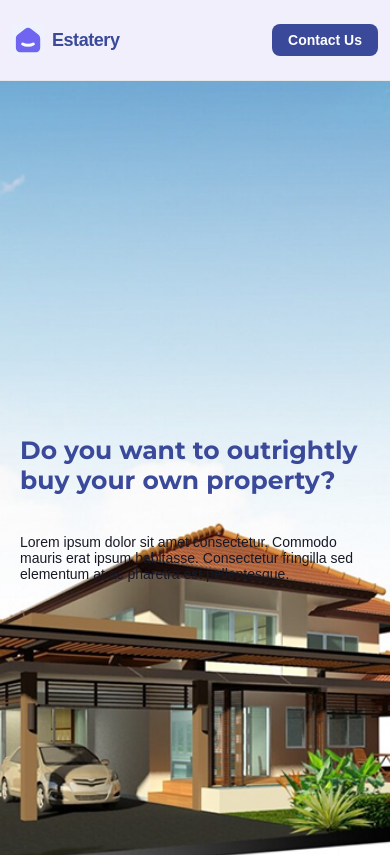
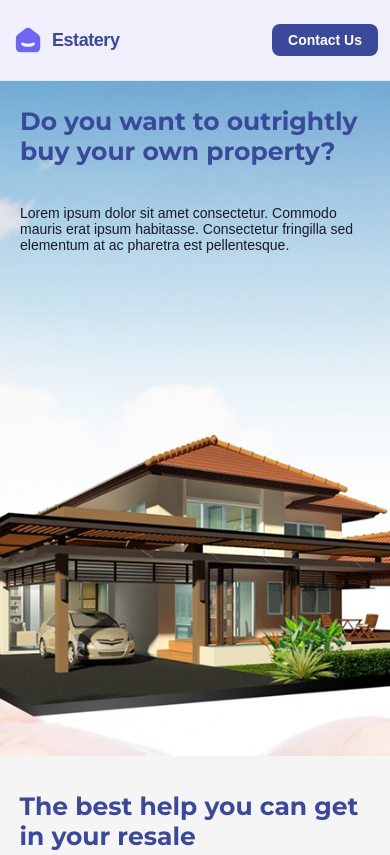
Before and after one commit to SLEM-Technologies/SLEM.Propereti.FE, a React (Vite) app: page /properties in a window 390 px wide. Shown: the top 855 px of the page. Built offline with nearby package versions, Linux system fonts and the light colour scheme; the HTML template or start-up script is replaced by a standard one.

Commit message:
minor chnages

```diff
--- a/src/Pages/Installmental.jsx
+++ b/src/Pages/Installmental.jsx
@@ -20,11 +20,11 @@ const Installmental = () => {
       desc: "Not sure what you should be charging for your property? No need to worry, let us do the numbers for you.",
       image: collaborationImg,
     },
-    {
-      title: "Installmental Payment",
-      desc: "Not sure what you should be charging for your property? No need to worry, let us do the numbers for you.",
-      image: installmentImg,
-    },
+    // {
+    //   title: "Installmental Payment",
+    //   desc: "Not sure what you should be charging for your property? No need to worry, let us do the numbers for you.",
+    //   image: installmentImg,
+    // },
   ];
   return (
     <div className={styles.Installmental}>
--- a/src/Styles/About.module.css
+++ b/src/Styles/About.module.css
@@ -11,7 +11,7 @@
   width: 741px;
   height: 900px;
   position: relative;
-  z-index: 11111;
+  z-index: -1;
   top: -13%;
 }
 .sidetxt h3 {
--- a/src/Styles/Properties.module.css
+++ b/src/Styles/Properties.module.css
@@ -114,7 +114,7 @@
 .cta {
   margin-top: 1.5rem;
   padding: 0.75rem 1.5rem;
-  background-color: #3A4999;
+  background-color: #3a4999;
   color: #fff;
   font-weight: 600;
   border: none;
@@ -137,8 +137,8 @@
     width: auto;
   }
   .hero_text {
-    background: url("../assets/images/hands-luxurious-house.png") no-repeat
-      center center;
+    /* background: url("../assets/images/hands-luxurious-house.png") no-repeat
+      center center; */
     background-size: cover;
     height: 100vh; /* Or any height you prefer */
     display: flex;
@@ -159,12 +159,20 @@
     display: flex;
     flex-wrap: wrap;
   }
-  .title_2{
+  .title_2 {
     font-size: 25px;
-
   }
-  .description_2{
-        font-size: 14px;
-
+  .description_2 {
+    font-size: 14px;
   }
 }
+@media (max-width: 500px) {
+  .hero_tin {
+    /* background: url(/src/assets/images/hands-luxurious-house.png) no-repeat center center; */
+    background-size: cover;
+    height: 80vh;
+  }
+  .hero_text{
+    height: auto;
+  }
+}
```
